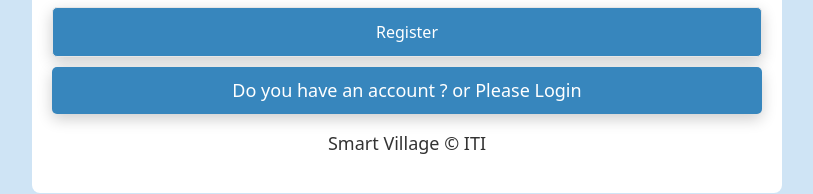
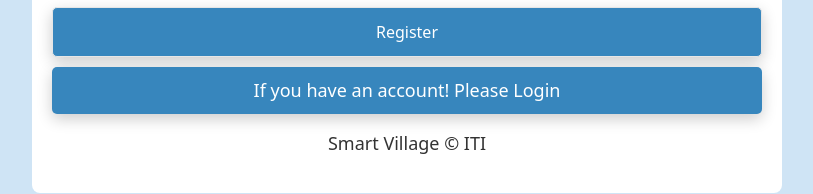
Before and after one commit to Eng-Fahd/Project_JS, a website: page index.html in a window 1280 px wide. Shown: the part 533-727 px from the top of the page, without its empty margins (233-1046 px from the left). Drawn offline with nearby package versions, Linux system fonts and the light colour scheme; some packages are replaced by stand-ins of ours; a script that the page names is missing.

Commit message:
Update index.html
make change to index page

```diff
--- a/index.html
+++ b/index.html
@@ -53,7 +53,7 @@
 			</div>
 
 			<a href="./login.html" class="d-block w-100 BtnForm text-decoration-none">
-				Do you have an account ? or Please Login
+				If you have an account! Please Login
 			</a>
 			<p class="my-3 text-center" style="text-align: center;"> Smart Village &copy; ITI </p>
 		</form>
```
